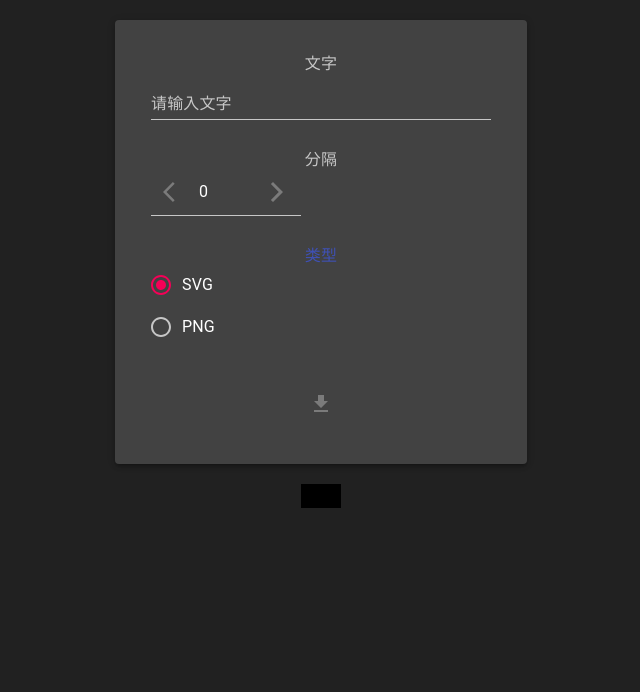
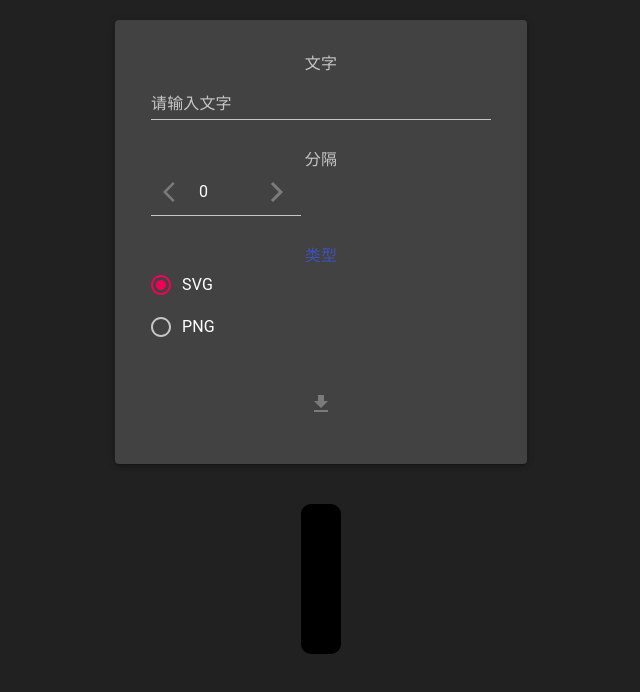
Before and after one commit to serializedowen/pornhub-styled-logo-generator, a React app: page / in a window 1280 px wide. Both pictures are taken after a click on the label "SVG". Shown: the top 692 px of the page, without its empty margins (319-959 px from the left). Built offline with nearby package versions, Linux system fonts and the light colour scheme.

Commit message:
fix: rounded border & padding

```diff
--- a/src/hooks/useConfig.ts
+++ b/src/hooks/useConfig.ts
@@ -6,6 +6,7 @@ const defaultConfig = {
   height: 350,
   leftWidth: 150,
   rightWidth: 150,
+  padding: 20,
 };
 export default ({
   content,
@@ -27,7 +28,8 @@ export default ({
         45 *
         2 +
       40;
-    newConfig.height = Math.floor(newConfig.width * 0.6);
+    // newConfig.height = Math.floor(newConfig.width * 0.6);
+    newConfig.height = 150;
 
     newConfig.leftWidth = content.substring(0, splitIndex).gblen * 45;
     newConfig.rightWidth = content.substring(splitIndex).gblen * 45;
--- a/src/renderers/CanvasRenderer.tsx
+++ b/src/renderers/CanvasRenderer.tsx
@@ -14,7 +14,7 @@ export default function CanvasRenderer({
 }: IRendererProps) {
   const canvasRef = useRef<HTMLCanvasElement>(null);
 
-  const { width, height, leftWidth, rightWidth } = useConfig({
+  const { width, height, leftWidth, rightWidth, padding } = useConfig({
     content,
     splitIndex,
   });
@@ -36,9 +36,10 @@ export default function CanvasRenderer({
     const update = () => {
       if (canvasRef.current) {
         const ctx = canvasRef.current.getContext("2d")!;
-        canvasRef.current.width = width;
-        canvasRef.current.height = height;
-        ctx.fillRect(0, 0, width, height);
+        canvasRef.current.width = width + 2 * padding;
+        canvasRef.current.height = height + 2 * padding;
+
+        drawRoundedRect(ctx, padding, padding, width, height, 10);
 
         ctx.fillStyle = "rgba(255,255,255)";
         ctx.font = "80px Arial";
@@ -46,22 +47,30 @@ export default function CanvasRenderer({
 
         ctx.textBaseline = "middle";
         ctx.textAlign = "end";
-        ctx.fillText(content.substr(0, splitIndex), width / 2, height / 2);
+        ctx.fillText(
+          content.substr(0, splitIndex),
+          width / 2 + padding,
+          height / 2 + padding
+        );
 
         ctx.fillStyle = "rgb(253,112,11)";
         drawRoundedRect(
           ctx,
-          width / 2,
-          height * 0.2,
+          width / 2 + padding,
+          height * 0.1 + padding,
           rightWidth,
-          height * 0.6,
+          height * 0.8,
           10
         );
 
         ctx.textAlign = "start";
 
         ctx.fillStyle = "rgb(0,0,0)";
-        ctx.fillText(content.substr(splitIndex), width / 2, height / 2);
+        ctx.fillText(
+          content.substr(splitIndex),
+          width / 2 + padding,
+          height / 2 + padding
+        );
         ctx.save();
       }
     };
--- a/src/renderers/SvgRenderer.tsx
+++ b/src/renderers/SvgRenderer.tsx
@@ -33,7 +33,7 @@ export default function SvgRenderer({
   splitIndex,
   setexportMethod,
 }: IRendererProps) {
-  const { width, height, leftWidth, rightWidth } = useConfig({
+  const { width, height, leftWidth, rightWidth, padding } = useConfig({
     content,
     splitIndex,
   });
@@ -67,26 +67,30 @@ export default function SvgRenderer({
       )} */}
 
       <svg
-        width={width}
-        height={height}
+        width={width + padding * 2}
+        height={height + padding * 2}
         ref={svgRef}
         className={classes.renderer}
       >
         <rect
+          x={padding}
+          y={padding}
           width={width}
           height={height}
+          rx="10"
+          ry="10"
           style={{
             fill: "rgb(0,0,0)",
           }}
         />
 
         <rect
-          x={width / 2}
-          y={height * 0.2}
+          x={width / 2 + padding}
+          y={height * 0.1 + padding}
           rx="10"
           ry="10"
           width={rightWidth}
-          height={height * 0.6}
+          height={height * 0.8}
           style={{
             fill: "rgb(253,112,11)",
           }}
@@ -96,8 +100,8 @@ export default function SvgRenderer({
           fontSize="80"
           fontFamily="Arial"
           alignmentBaseline="middle"
-          x={width / 2}
-          y={height / 2}
+          x={width / 2 + padding}
+          y={height / 2 + padding}
           textAnchor="end"
         >
           {content.substring(0, splitIndex)}
@@ -107,8 +111,8 @@ export default function SvgRenderer({
           fontSize="80"
           fontFamily="Arial"
           alignmentBaseline="middle"
-          x={width / 2}
-          y={height / 2}
+          x={width / 2 + padding}
+          y={height / 2 + padding}
         >
           {content.substring(splitIndex)}
         </text>
```
